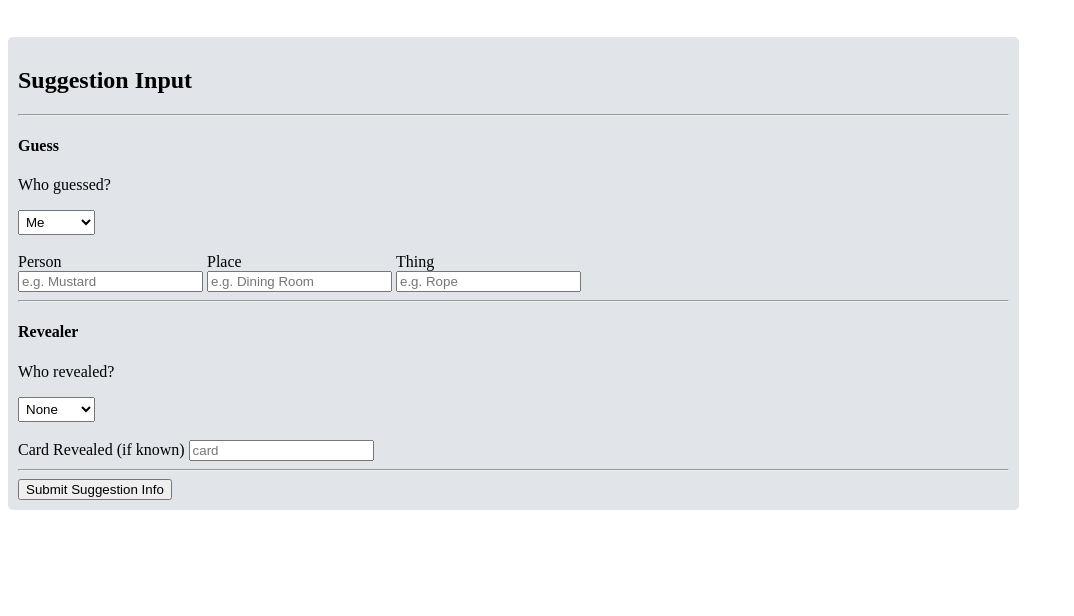
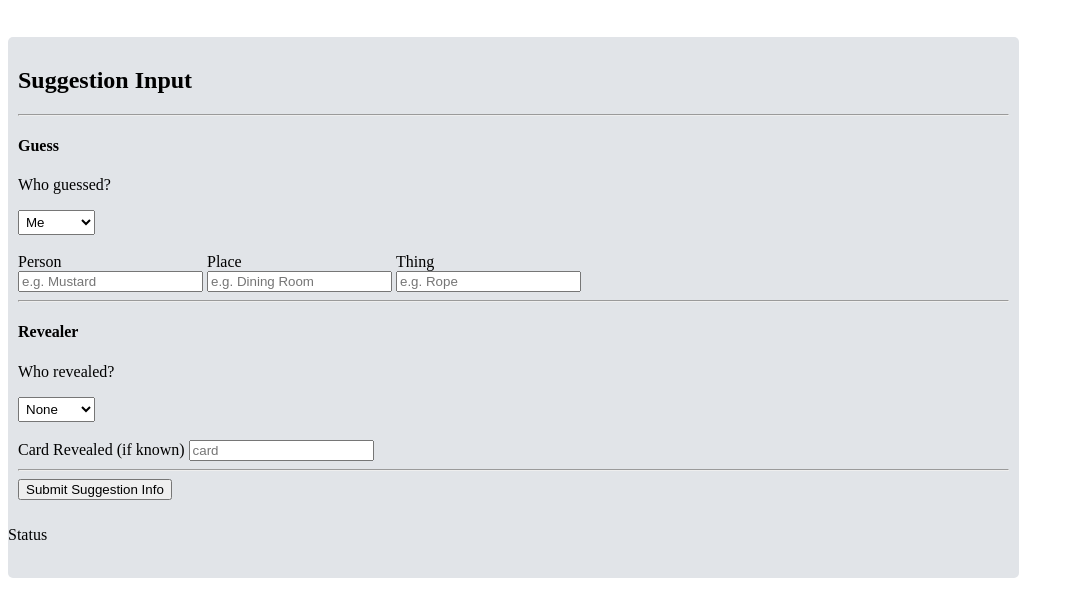
Before and after one commit to graydh/Clue-SAT-250H, a website: page public/index.html in a window 1280 px wide. Both pictures are taken after a click on the button "Start Game". Shown: the part 62-678 px from the top of the page, without its empty margins (0-1074 px from the left). Drawn offline with nearby package versions, Linux system fonts and the light colour scheme.

Commit message:
last commit

```diff
--- a/public/index.html
+++ b/public/index.html
@@ -46,6 +46,8 @@
 			<hr>
 			<button onclick="submitsuggestion()">Submit Suggestion Info</button>
 		</div>
+		<p>Status</p><br>
+		<div id=status></div>
 	</div>
 	<script src="https://code.jquery.com/jquery-3.4.1.min.js" integrity="sha256-CSXorXvZcTkaix6Yvo6HppcZGetbYMGWSFlBw8HfCJo=" crossorigin="anonymous"></script>
 	<script type="text/javascript">
@@ -106,7 +108,7 @@
 				cards = []
 			}
 			var almostall = ["Mustard","Scarlet","Green","White","Peacock","Billiard Room", "Study", "Lounge", "Dining Room", "Ball Room", "Conservatory", "Library", "Kitchen","Rope", "Knife", "Wrench", "Candlestick", "Revolver"]
-			$.post('/', {name: "Me", others: players.slice(), cards: almostall}).done(function(data) {
+			$.post('/', {name: "Me", others: players.slice(), cards: cards}).done(function(data) {
 				console.log(data);
 			})
 			$("#gamestart").hide()
@@ -139,7 +141,8 @@
 			thing.value = '';
 			proof.value = '';
 			$.get(query, function(data){
-				console.log(data);
+				console.log(data.message)
+				$("#status").html(data.message);
 			});
 		}
 	</script>
```
Also changed, not shown: app.js (+9 -0 lines).
